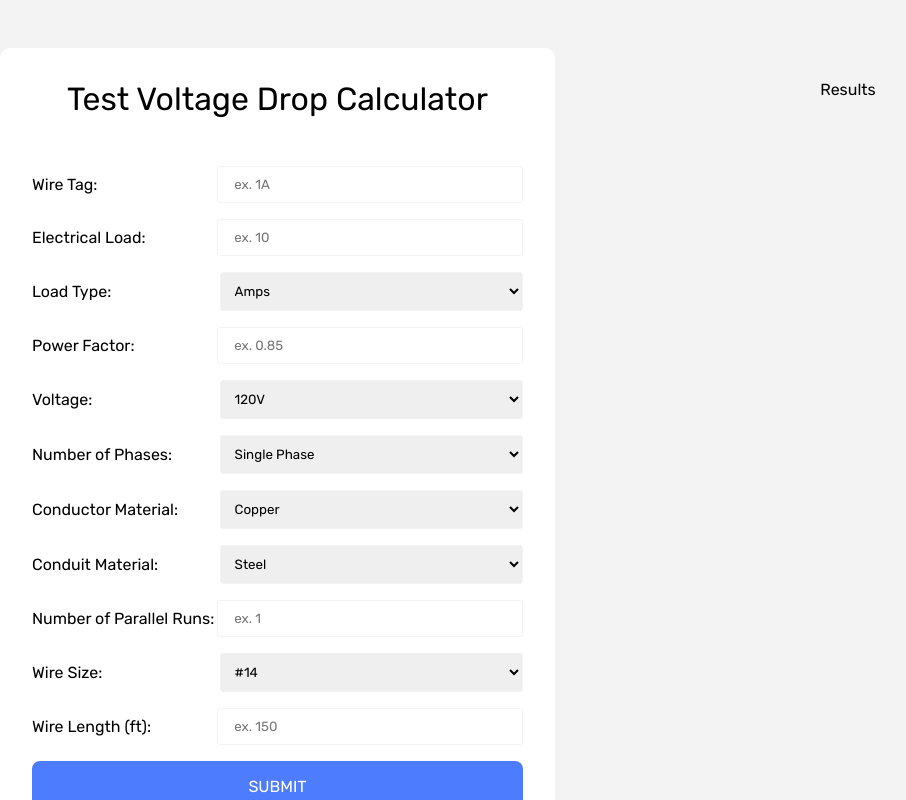
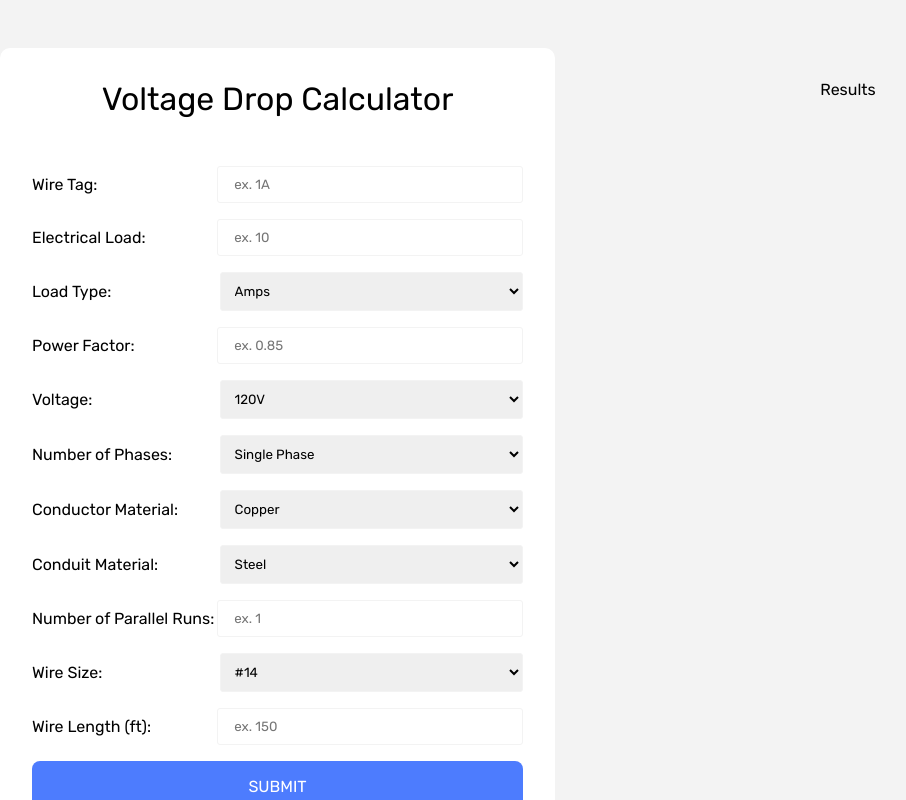
Before and after one commit to jrt5054/vd-calc, a React (Create React App) app: page / in a window 1280 px wide. Shown: the whole page, without its empty margins (48-954 px from the left). Built offline with nearby package versions, Linux system fonts and the light colour scheme.

Commit message:
remove test

```diff
--- a/src/Form.js
+++ b/src/Form.js
@@ -32,7 +32,7 @@ class Form extends React.Component {
       <div className="form-area-div">
         <form onSubmit={this.handleSubmit} className="form-area">
 
-          <h1>Test Voltage Drop Calculator</h1>
+          <h1>Voltage Drop Calculator</h1>
 
 {/* WIRE TAG */}
           <div className="input-area-div">
```
